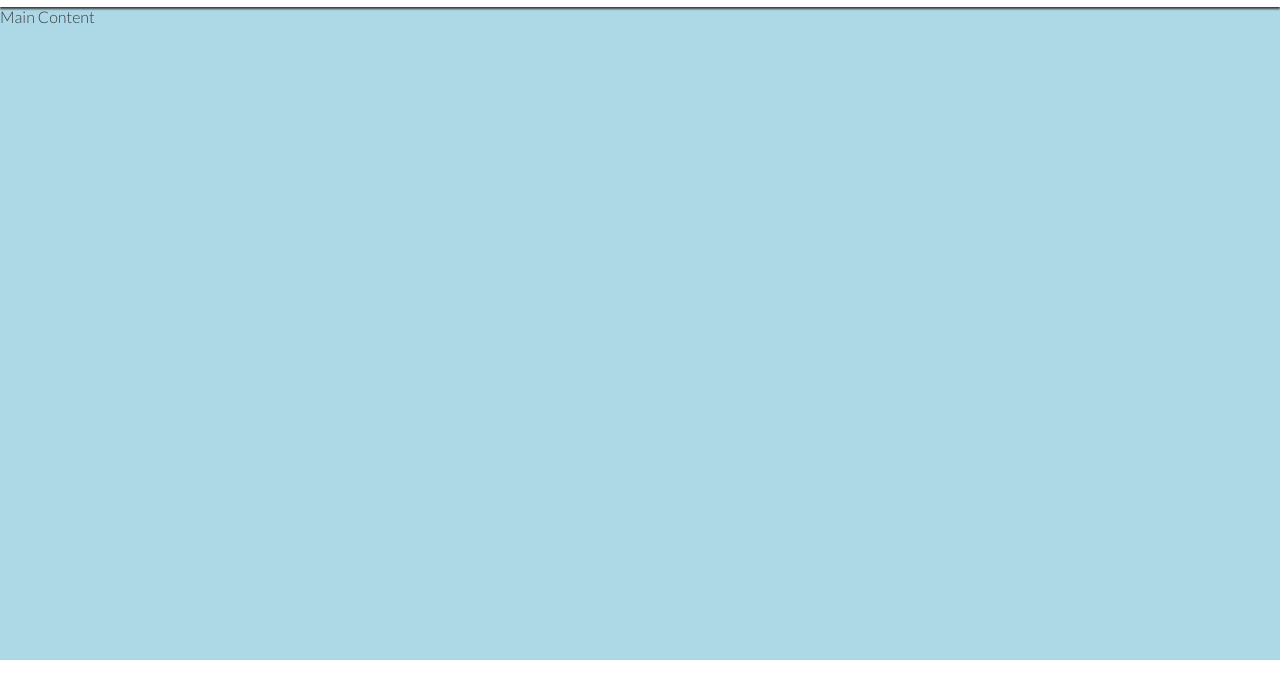
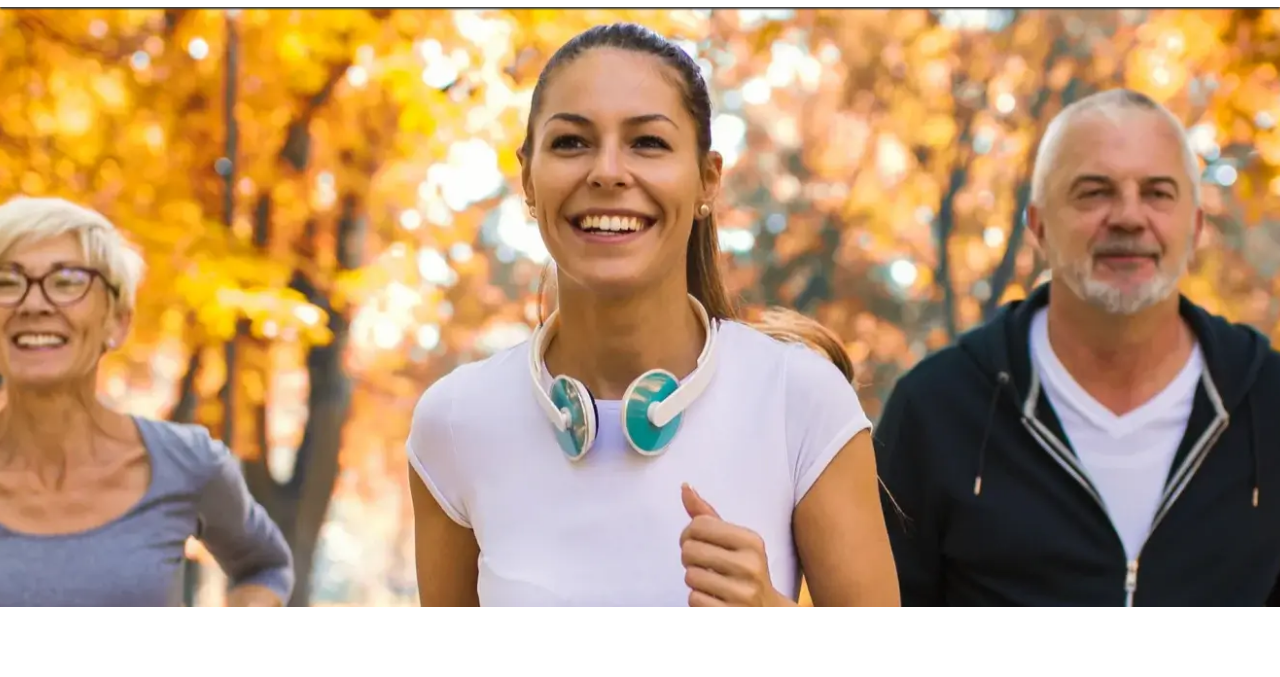
Before and after one commit to maxgray7-dev/running-project, a plain HTML site: page index.html in a window 1280 px wide. Shown: the part 72-749 px from the top of the page. Drawn offline with nearby package versions, Linux system fonts and the light colour scheme.

Commit message:
added hero photo on the background and styled it

```diff
--- a/assets/css/style.css
+++ b/assets/css/style.css
@@ -87,11 +87,19 @@ nav {
 
 /*Main*/
 main {
-    background-color:lightblue;
+
     /* Make main element take up any surplus space to push footer down */
     flex: 1 0 auto;
     margin-top: 47px;
 }
+/* Hero section*/
+#hero {
+  height: 600px ; /*ensure our pictures shows up*/
+  width:100% ; /* Takes entire width of the screen*/
+  background: url("../images/hero-image.webp") no-repeat center center/cover;
+  /*using image for background of "main content". Also we want ensure the image won't repeat, and be centered vertically and centered horizontally - cover to entires hero section*/
+}
+
 /*Footer*/
 
     #social-networks {
--- a/index.html
+++ b/index.html
@@ -39,7 +39,15 @@
     </header>
 
     <!--Main Content-->
-    <main>Main Content</main>
+    <main>
+        <section id="hero"> <!--section allows to group together content on the same topic inside the main element -->
+
+
+        </section>
+
+
+
+    </main>
 
     <!--Footer-->
 <footer>
```
Also changed, not shown: assets/images/hero-image.webp (added).
